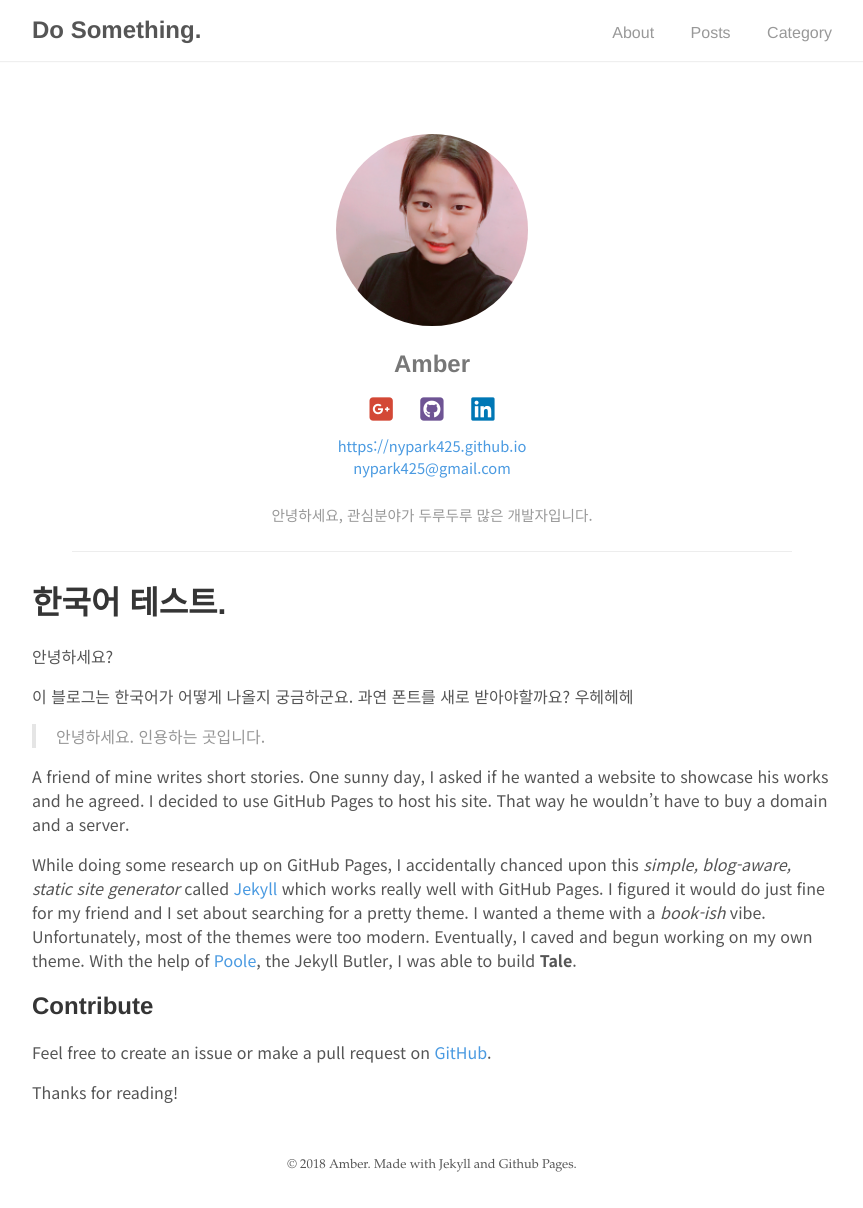
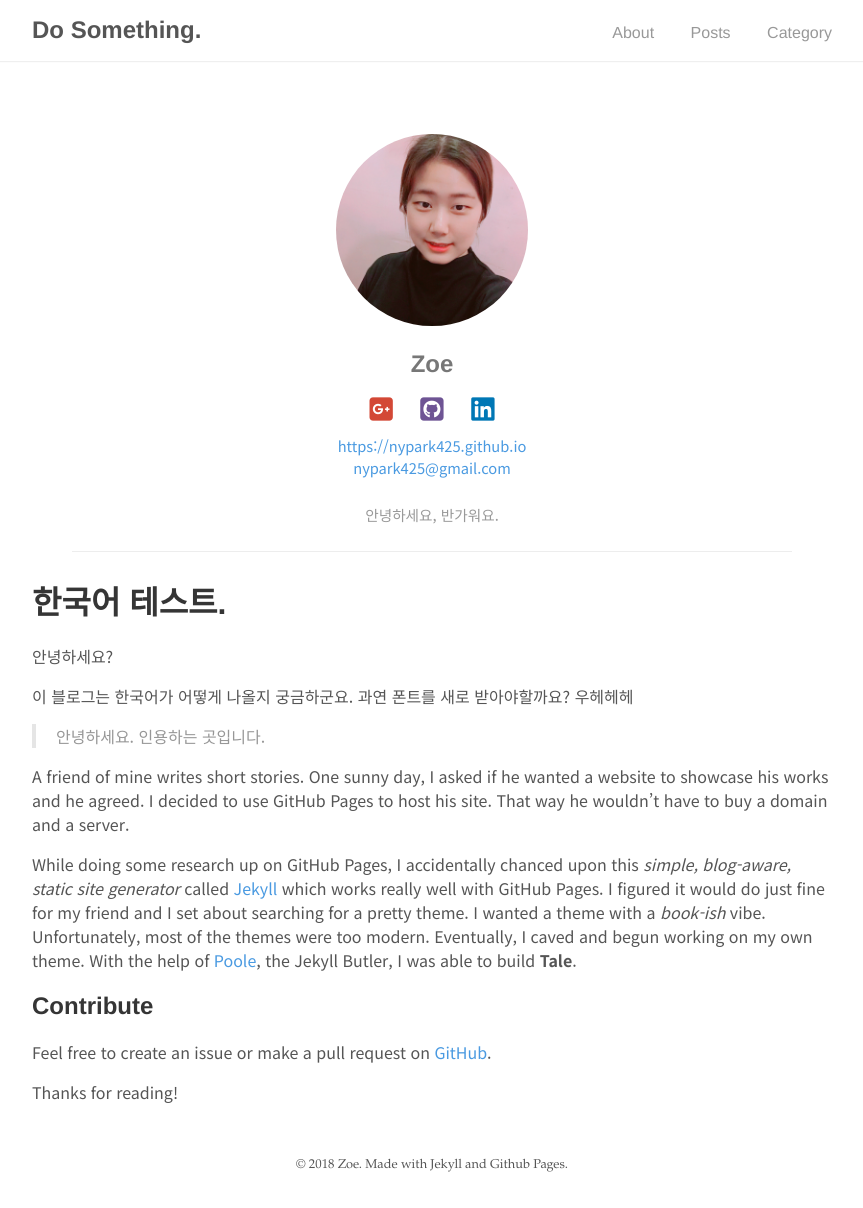
Before and after one commit to dorongii/dorongii.github.io, a Jekyll site: the page built from about.md, in a window 1280 px wide and 1208 px high. Shown: the whole window, without its empty margins (208-1071 px from the left). Built offline with Jekyll 4.4.1, drawn with Linux system fonts in a browser that asks for light colours; nearby versions of some CDN libraries.

Commit message:
[#11] config > Author 이름 수정하기

```diff
--- a/_config.yml
+++ b/_config.yml
@@ -1,15 +1,15 @@
 # Site settings
 title:          Do Something.
-description:    "Do something what I want."
+description:    "The only source of knowledge is experience."
 baseurl:        ""
 url:            "https://nypark425.github.io"
 
 # Author
 author:
-  name:         Amber
+  name:         Zoe
   url:          https://nypark425.github.io
   email:        nypark425@gmail.com
-  desc:         안녕하세요, 관심분야가 두루두루 많은 개발자입니다.
+  desc:         안녕하세요, 반가워요.
 
 # Build settings
 markdown:       kramdown
--- a/about.md
+++ b/about.md
@@ -1,7 +1,7 @@
 ---
 layout: about
 title: "About"
-author: "Amber"
+author: "Zoe"
 permalink: /about/
 ---
 
```
